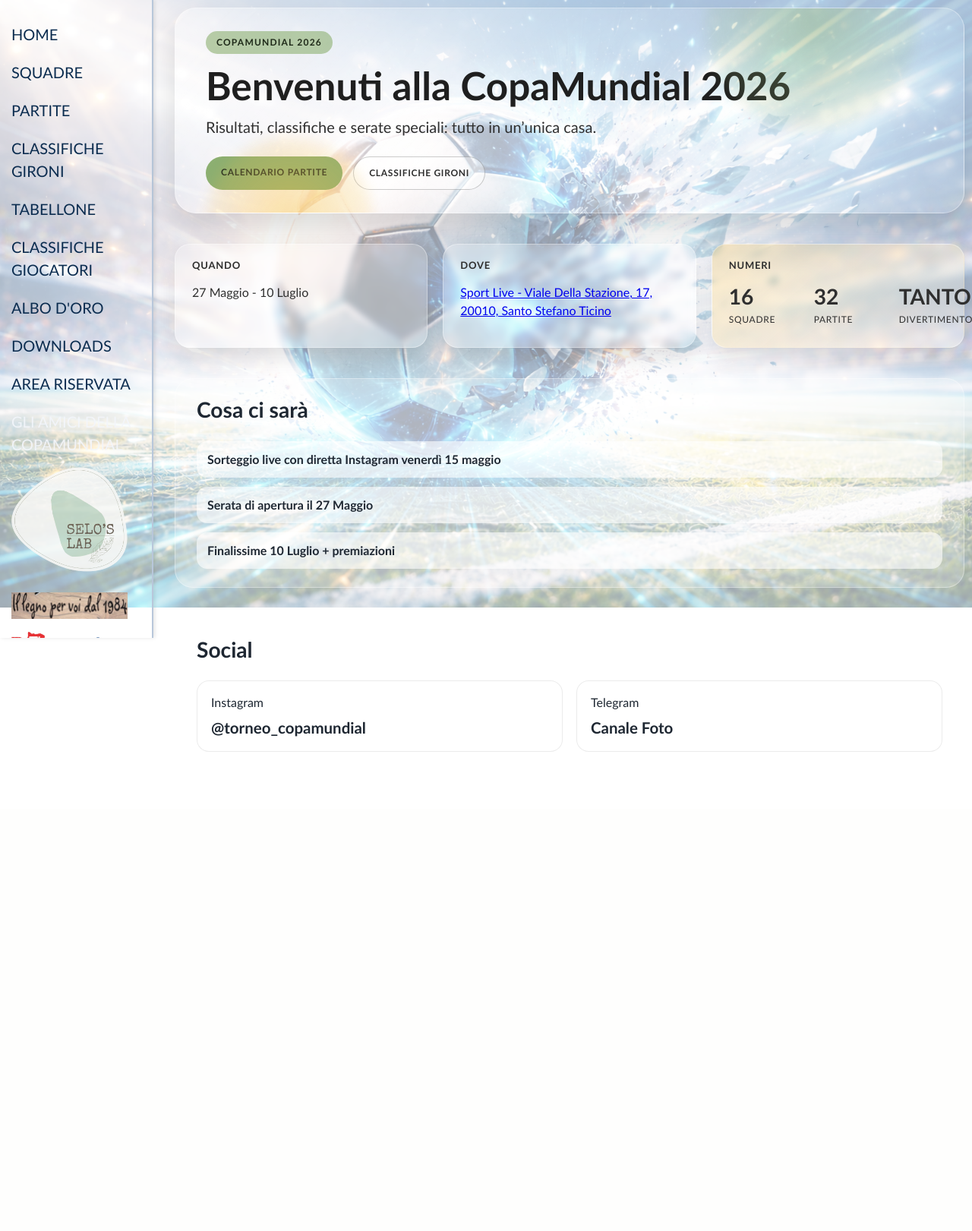
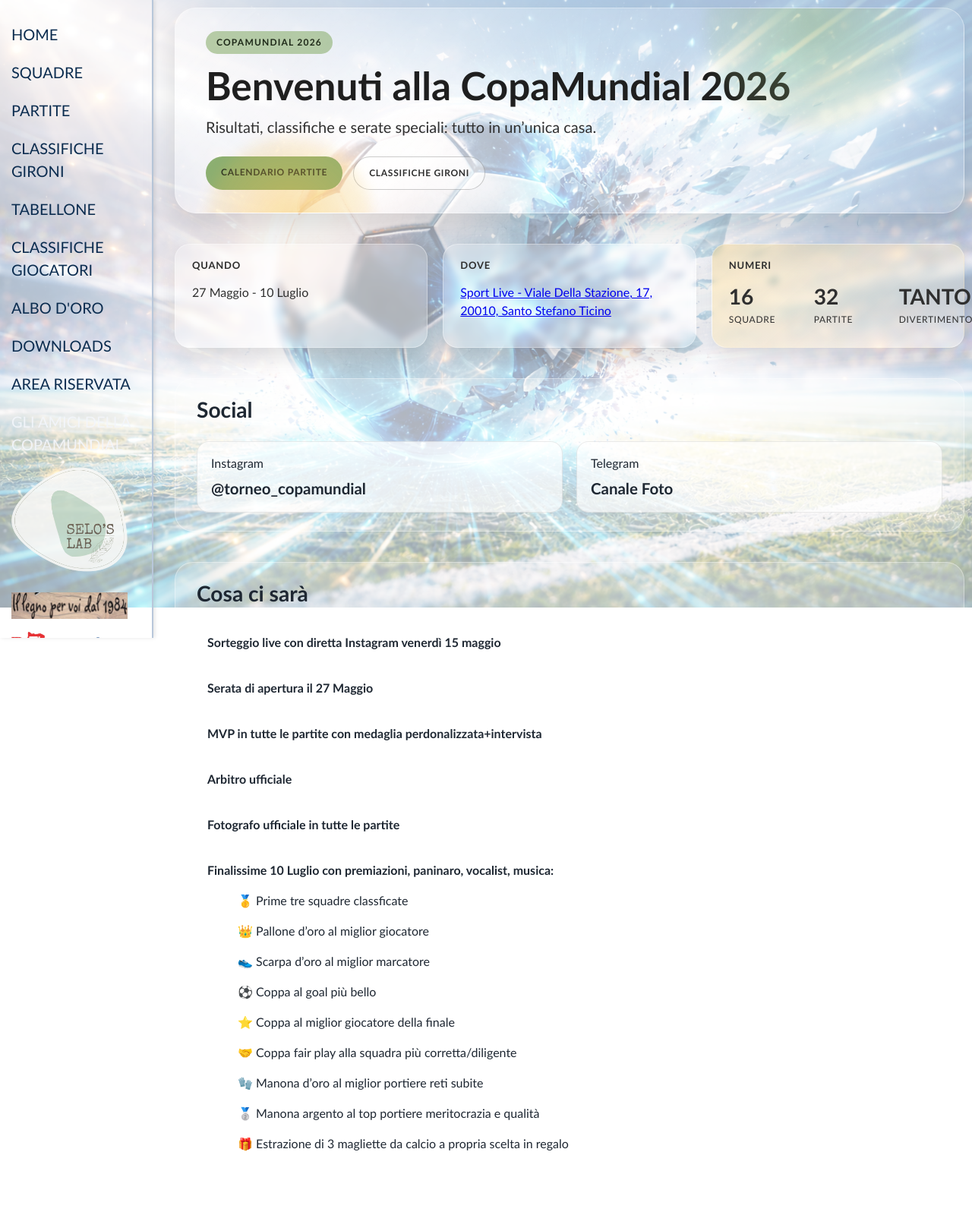
Before and after one commit to lorenzodustycosta/CopaMundialWebsite, a Django app: page / in a window 1280 px wide. Shown: the whole page at 76% size. Before the commit the page ends 990 px from the top, so only its background shows below. Run offline with Django 5.2, Linux system fonts and the light colour scheme; parts of the project's set-up code (start-up, migrations or seed data) failed here and were passed over.

Commit message:
Update homepage

```diff
--- a/football_tournament/templates/tournament/home.html
+++ b/football_tournament/templates/tournament/home.html
@@ -52,15 +52,6 @@
     </div>
 </section>
 
-<section class="home-schedule">
-    <h2>Cosa ci sarà</h2>
-    <div class="schedule-list">
-        <div class="schedule-item">Sorteggio live con diretta Instagram venerdì 15 maggio</div>
-        <div class="schedule-item">Serata di apertura il 27 Maggio</div>
-        <div class="schedule-item">Finalissime 10 Luglio + premiazioni</div>
-    </div>
-</section>
-
 <section class="home-social">
     <h2>Social</h2>
     <div class="social-links">
@@ -75,4 +66,28 @@
     </div>
 </section>
 
+<section class="home-schedule">
+    <h2>Cosa ci sarà</h2>
+    <div class="schedule-list">
+        <div class="schedule-item">Sorteggio live con diretta Instagram venerdì 15 maggio</div>
+        <div class="schedule-item">Serata di apertura il 27 Maggio</div>
+        <div class="schedule-item">MVP in tutte le partite con  medaglia perdonalizzata+intervista</div>
+        <div class="schedule-item">Arbitro ufficiale</div>
+        <div class="schedule-item">Fotografo ufficiale in tutte le partite</div>
+        <div class="schedule-item">Finalissime 10 Luglio con premiazioni, paninaro, vocalist, musica:
+        <ul style="font-weight: 300;">🥇 Prime tre squadre classficate</ul>
+        <ul style="font-weight: 300;">👑 Pallone d’oro al miglior giocatore</ul>
+        <ul style="font-weight: 300;">👟 Scarpa d’oro al miglior marcatore</ul>
+        <ul style="font-weight: 300;">⚽ Coppa al goal più bello</ul>
+        <ul style="font-weight: 300;">⭐ Coppa al miglior giocatore della finale</ul>
+        <ul style="font-weight: 300;">🤝 Coppa fair play alla squadra più corretta/diligente</ul>
+        <ul style="font-weight: 300;">🧤 Manona d’oro al miglior portiere reti subite</ul>
+        <ul style="font-weight: 300;">🥈 Manona argento al top portiere meritocrazia e qualità</ul>
+        <ul style="font-weight: 300;">🎁 Estrazione di 3 magliette da calcio a propria scelta in regalo</ul>
+        </div>
+    </div>
+</section>
+
+
+
 {% endblock %}
```
